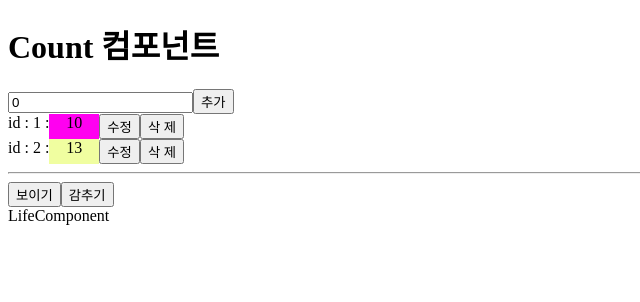
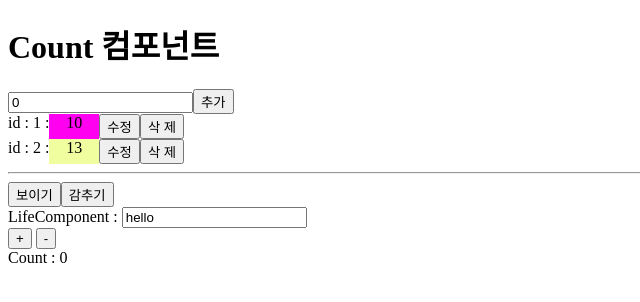
Before and after one commit to hansei-it/app2025_state_countlist, a React (Create React App) app: page / in a window 1280 px wide. Shown: the top 302 px of the page, without its empty margins (0-640 px from the left). Built offline with nearby package versions, Linux system fonts and the light colour scheme.

Commit message:
[add] 컴포넌트 마운트,언마운트,업데이트 확인 전체 기능 확인을 위한 기능 추가

```diff
--- a/src/Lifecycle/LifeComponent.js
+++ b/src/Lifecycle/LifeComponent.js
@@ -1,7 +1,12 @@
 
-import { useEffect } from 'react';
+import { useEffect, useState } from 'react';
 
 function LifeComponent() {
+  const [text, setText] = useState('hello');
+  const [count, setCount] = useState(0);
+
+  console.log('=== 컴포넌트가 랜더링 되었습니다. ===')
+
   useEffect(() => {
     console.log(" 첫 컴포넌트 마운트(Lifecycle) !");
 
@@ -10,9 +15,20 @@ function LifeComponent() {
     }
   }, []);
 
+  useEffect(() => {
+    console.log("[update] 첫 컴포넌트 마운트와 컴포넌트 업데이트 마다 실행");
+  });
+
+  useEffect(() => {
+    console.log("[update] count 상태 업데이트 시에 실행");
+  },[count]);
+
   return (
     <div>
-      LifeComponent
+      LifeComponent : <input type='text' value={text} onChange={(e)=>setText(e.target.value)}/>
+      <div></div>
+      <div><button onClick={()=>setCount(count+1)}> + </button> <button onClick={()=>setCount(count-1)}> - </button></div>
+      Count : {count}
     </div>
   );
 }
```
